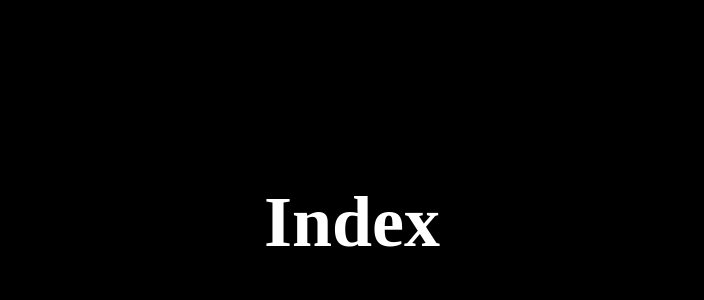
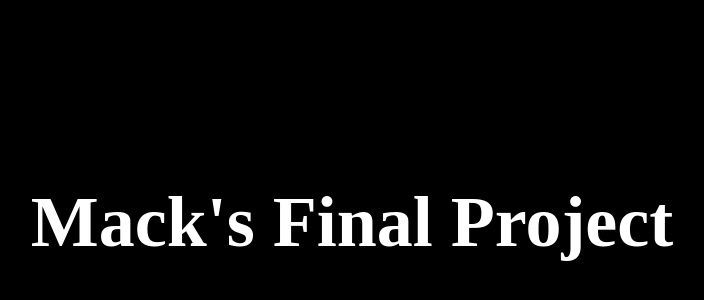
Before and after one commit to mackdel/FinalProject, a website: page views/index.html in a window 1280 px wide. Shown: the part 178-478 px from the top of the page, without its empty margins (288-992 px from the left). Drawn offline with Linux system fonts and the light colour scheme; files that its build step writes are made by us from their sources.

Commit message:
edit index

```diff
--- a/views/index.html
+++ b/views/index.html
@@ -5,12 +5,12 @@
     <meta charset="UTF-8">
     <meta http-equiv="X-UA-Compatible" content="IE=edge">
     <meta name="viewport" content="width=device-width, initial-scale=1.0">
-    <title>Index</title>
+    <title>Mack Final</title>
     <link rel="stylesheet" href="css/style.css" />
 </head>
 
 <body>
-    <h1>Index</h1>
+    <h1>Mack's Final Project</h1>
 </body>
 
 </html>
```
Also changed, not shown: 1 other file.
